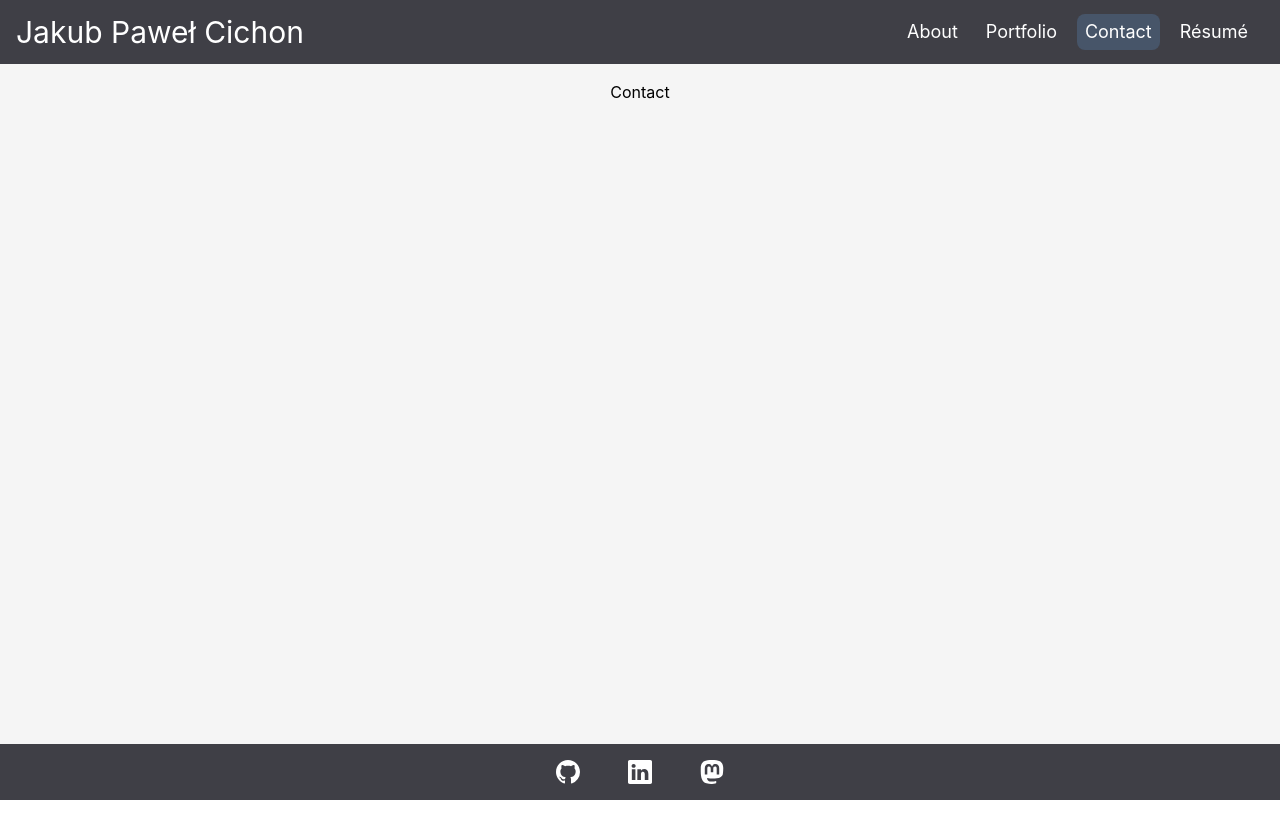
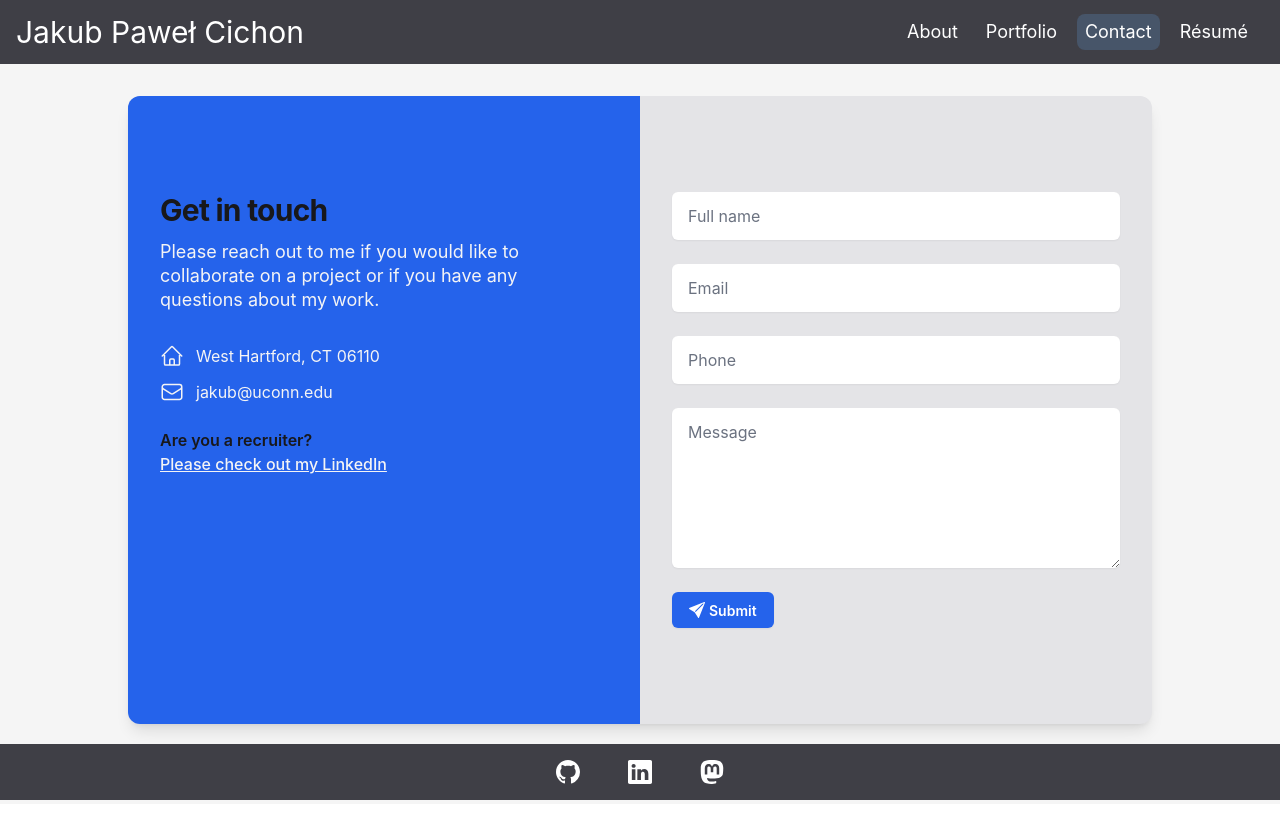
Before and after one commit to jakubcic/portfolio-site, a React (Vite) app: page /contact in a window 1280 px wide. Built offline with nearby package versions, Linux system fonts and the light colour scheme.

Commit message:
add contact page with form

```diff
--- a/src/components/pages/Contact.jsx
+++ b/src/components/pages/Contact.jsx
@@ -1,9 +1,163 @@
-import React from 'react'
+import React from 'react';
 
 const Contact = () => {
-  return (
-	<div>Contact</div>
-  )
-}
+	return (
+		<section className='pb-20 pt-4 '>
+			<div className='container rounded-xl bg-zinc-200 shadow-lg'>
+				<div className='relative mx-auto max-w-5xl lg:grid lg:grid-cols-6'>
+					{/* <div class="relative mx-auto max-w-7xl"> */}
+					<div className='rounded-t-xl bg-blue-600 py-16 px-6 lg:col-span-3 lg:rounded-l-xl lg:rounded-tr-none lg:px-8 lg:pt-24 xl:pr-12'>
+						{/* <div class="bg-accent py-16 px-6 lg:px-8 lg:py-24 xl:pr-12"> */}
+						<div className='mx-auto max-w-lg'>
+							<a name='contact'>
+								<h2 className='text-2xl font-bold tracking-tight text-zinc-900 sm:text-3xl'>Get in touch</h2>
+								<p className='mt-3 text-lg leading-6 text-zinc-100'>
+									Please reach out to me if you would like to collaborate on a project or if you have any
+									questions about my work.
+								</p>
+							</a>
+							<dl className='mt-8 text-base text-zinc-100'>
+								<div>
+									<dt className='sr-only'>Postal address</dt>
+									<dd className='flex'>
+										<svg
+											xmlns='http://www.w3.org/2000/svg'
+											fill='none'
+											viewBox='0 0 24 24'
+											strokeWidth='1.5'
+											stroke='currentColor'
+											className='h-6 w-6'
+										>
+											<path
+												strokeLinecap='round'
+												strokeLinejoin='round'
+												d='M2.25 12l8.954-8.955c.44-.439 1.152-.439 1.591 0L21.75 12M4.5 9.75v10.125c0 .621.504 1.125 1.125 1.125H9.75v-4.875c0-.621.504-1.125 1.125-1.125h2.25c.621 0 1.125.504 1.125 1.125V21h4.125c.621 0 1.125-.504 1.125-1.125V9.75M8.25 21h8.25'
+											/>
+										</svg>
+										<p className='ml-3'>West Hartford, CT 06110</p>
+									</dd>
+								</div>
+								<div className='mt-3'>
+									<dt className='sr-only'>Email</dt>
+									<dd className='flex'>
+										{/* Heroicon name: outline/envelope */}
+										<svg
+											className='text-base-100 h-6 w-6 flex-shrink-0'
+											xmlns='http://www.w3.org/2000/svg'
+											fill='none'
+											viewBox='0 0 24 24'
+											strokeWidth='1.5'
+											stroke='currentColor'
+											aria-hidden='true'
+										>
+											<path
+												strokeLinecap='round'
+												strokeLinejoin='round'
+												d='M21.75 6.75v10.5a2.25 2.25 0 01-2.25 2.25h-15a2.25 2.25 0 01-2.25-2.25V6.75m19.5 0A2.25 2.25 0 0019.5 4.5h-15a2.25 2.25 0 00-2.25 2.25m19.5 0v.243a2.25 2.25 0 01-1.07 1.916l-7.5 4.615a2.25 2.25 0 01-2.36 0L3.32 8.91a2.25 2.25 0 01-1.07-1.916V6.75'
+											/>
+										</svg>
+										<span className='ml-3 hover:underline'>
+											<a href='mailto:jakub@uconn.edu'>jakub@uconn.edu</a>
+										</span>
+									</dd>
+								</div>
+							</dl>
+							<p className='mt-6 font-semibold text-zinc-900'>
+								Are you a recruiter?
+								<p>
+									{' '}
+									<a
+										href='https://www.linkedin.com/in/jakubcic/'
+										target='_blank'
+										className='font-medium text-zinc-100 underline'
+									>
+										Please check out my LinkedIn
+									</a>
+								</p>
+							</p>
+						</div>
+					</div>
+					{/* future development: contact form that will send me an email */}
+					<div className='py-8 px-6 max-lg:m-0 max-lg:rounded-none lg:col-span-3 lg:py-24 lg:px-8'>
+						<div className='mx-auto max-w-lg lg:max-w-none'>
+							{/* change action to API endpoint and method to POST when I have a server ready */}
+							<form action='/contact' method='GET' className='grid grid-cols-1 gap-y-6'>
+								<div>
+									<label htmlFor='full-name' className='sr-only'>
+										Full name
+									</label>
+									<input
+										type='text'
+										name='full-name'
+										id='full-name'
+										autoComplete='name'
+										className='focus:border-accent focus:ring-accent block w-full rounded-md border-gray-300 py-3 px-4 placeholder-gray-500 shadow-sm'
+										placeholder='Full name'
+									/>
+								</div>
+								<div>
+									<label htmlFor='email' className='sr-only'>
+										Email
+									</label>
+									<input
+										id='email'
+										name='email'
+										type='email'
+										autoComplete='email'
+										className='focus:border-accent focus:ring-accent block w-full rounded-md border-gray-300 py-3 px-4 placeholder-gray-500 shadow-sm'
+										placeholder='Email'
+									/>
+								</div>
+								<div>
+									<label htmlFor='phone' className='sr-only'>
+										Phone
+									</label>
+									<input
+										type='text'
+										name='phone'
+										id='phone'
+										autoComplete='tel'
+										className='focus:border-accent focus:ring-accent block w-full rounded-md border-gray-300 py-3 px-4 placeholder-gray-500 shadow-sm'
+										placeholder='Phone'
+									/>
+								</div>
+								<div>
+									<label htmlFor='message' className='sr-only'>
+										Message
+									</label>
+									<textarea
+										id='message'
+										name='message'
+										rows='4'
+										className='block h-40 w-full rounded-md border-gray-300 py-3 px-4 placeholder-gray-500 shadow-sm focus:border-blue-700 focus:ring-blue-700'
+										placeholder='Message'
+									></textarea>
+								</div>
+								<div>
+									{/* <button type='submit' className='btn btn-sm btn-secondary inline-flex justify-center'>
+										Submit
+									</button> */}
+									<button type='submit' className='inline-flex items-center rounded-md border border-transparent bg-blue-600 px-4 py-1.5 text-sm font-semibold text-white shadow-sm hover:bg-blue-700 focus:outline-none focus:ring-2 focus:ring-blue-500 focus:ring-offset-2'>
+										<svg
+											xmlns='http://www.w3.org/2000/svg'
+											width='16'
+											height='16'
+											fill='currentColor'
+											className='mr-1 inline-block h-4 w-4'
+											viewBox='0 0 16 16'
+										>
+											<path d='M15.964.686a.5.5 0 0 0-.65-.65L.767 5.855H.766l-.452.18a.5.5 0 0 0-.082.887l.41.26.001.002 4.995 3.178 3.178 4.995.002.002.26.41a.5.5 0 0 0 .886-.083l6-15Zm-1.833 1.89L6.637 10.07l-.215-.338a.5.5 0 0 0-.154-.154l-.338-.215 7.494-7.494 1.178-.471-.47 1.178Z' />
+										</svg>
+										<span className='mt-0.5'>Submit</span>
+									</button>
+								</div>
+							</form>
+						</div>
+					</div>
+				</div>
+			</div>
+		</section>
+	);
+};
 
-export default Contact
+export default Contact;
```
